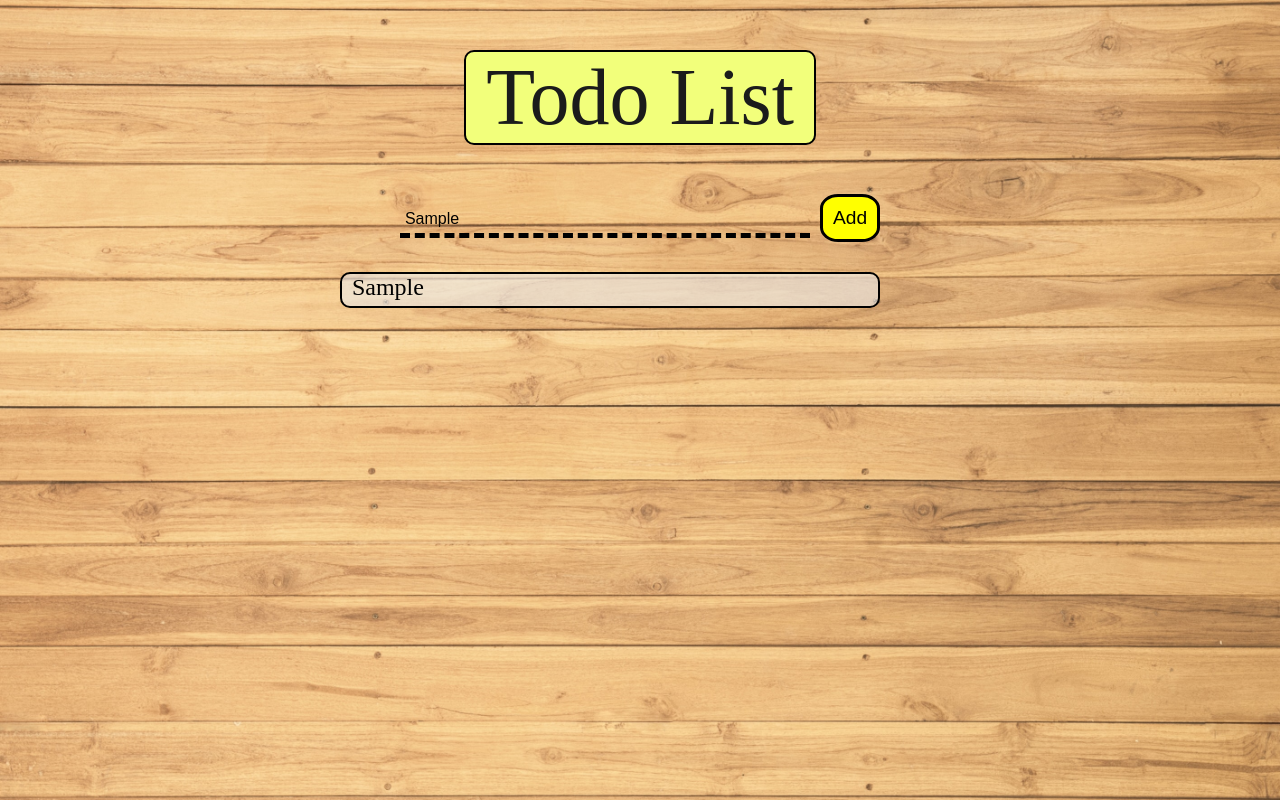
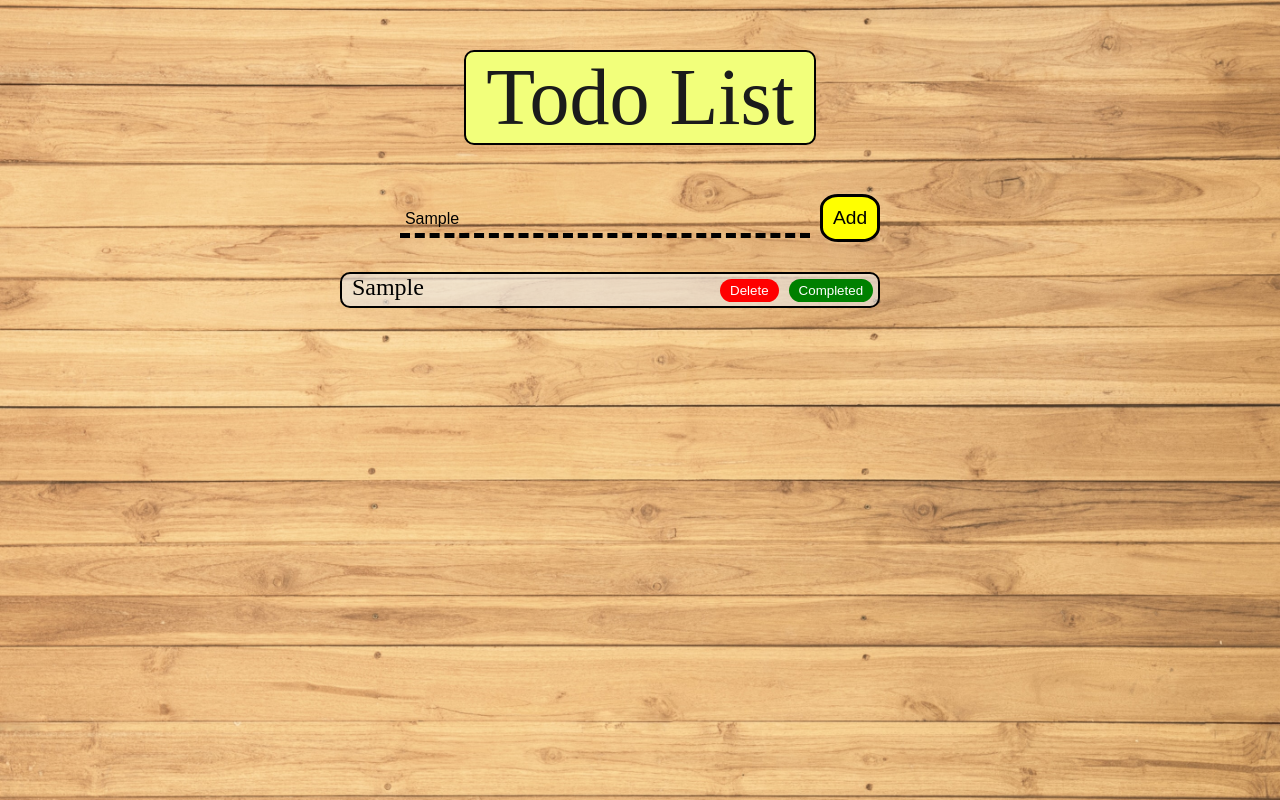
Before and after one commit to tonyhernandezll/todo-app, a React (Create React App) app: page / in a window 1280 px wide. Both pictures are taken after typing "Sample" into the empty fields and a click on the button "Add". Built offline with nearby package versions, Linux system fonts and the light colour scheme.

Commit message:
added delete and completed task button

```diff
--- a/src/components/TodoApp.js
+++ b/src/components/TodoApp.js
@@ -26,6 +26,10 @@ function TodoApp() {
     }
 
   }
+  const deletetask = (e, id) => {
+    e.preventDefault();
+    setTaskList(tasklist.filter((t) => t.id != id))
+  }
   return (
     <div className="todo">
       <input
@@ -42,7 +46,14 @@ function TodoApp() {
 {tasklist !== [] ? (
   <ul>
     {tasklist.map((t) => (
-      <li className="listitem">{t.value}</li>
+      <li className="listitem">
+        {t.value}
+        <button className="completed">Completed</button>
+
+
+
+        <button className="delete" onClick={(e) => deletetask(e, t.id)}>Delete</button>
+      </li>
     ))}
   </ul>
 ) : null }
```
Also changed, not shown: 1 other file (tests, documents, lock files or other folders).
